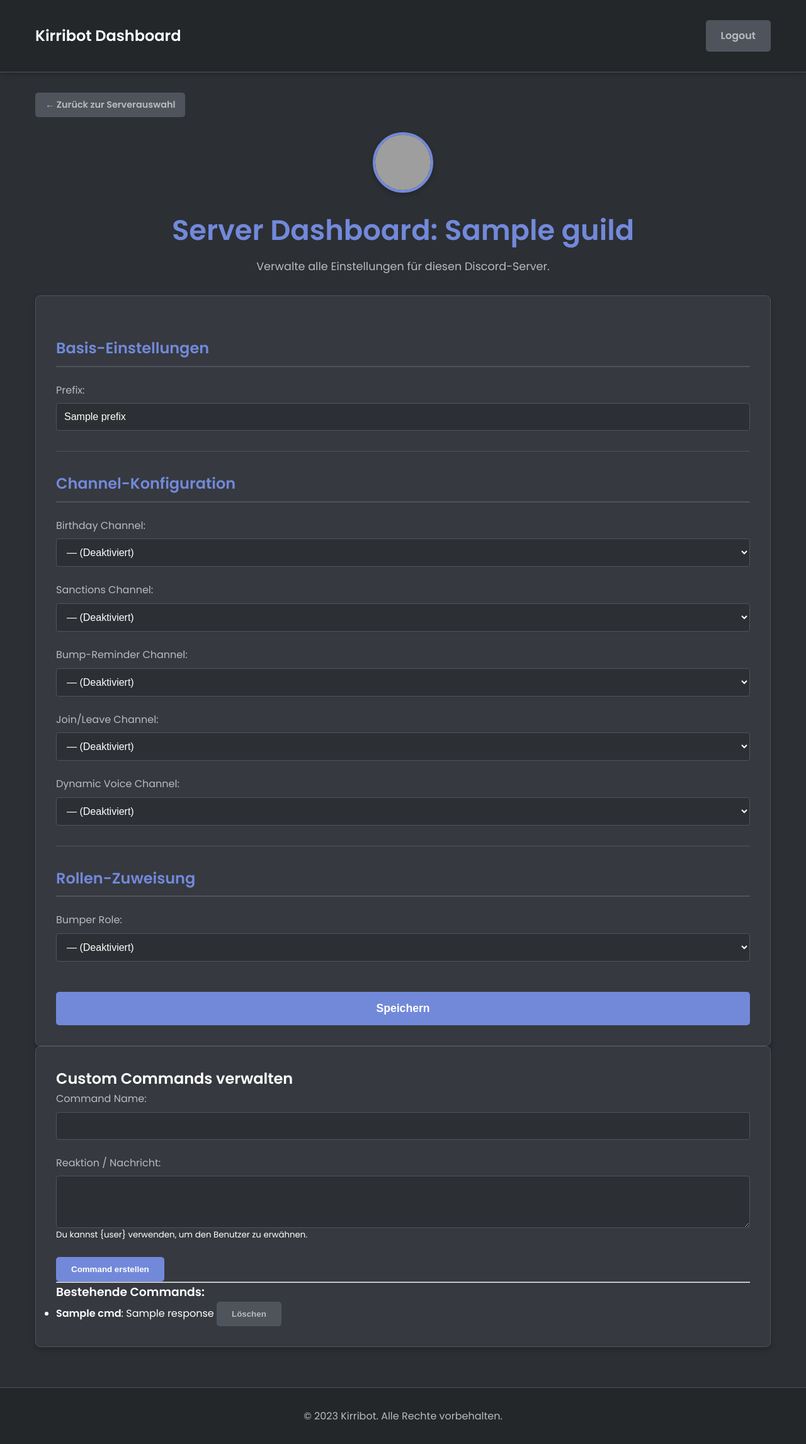
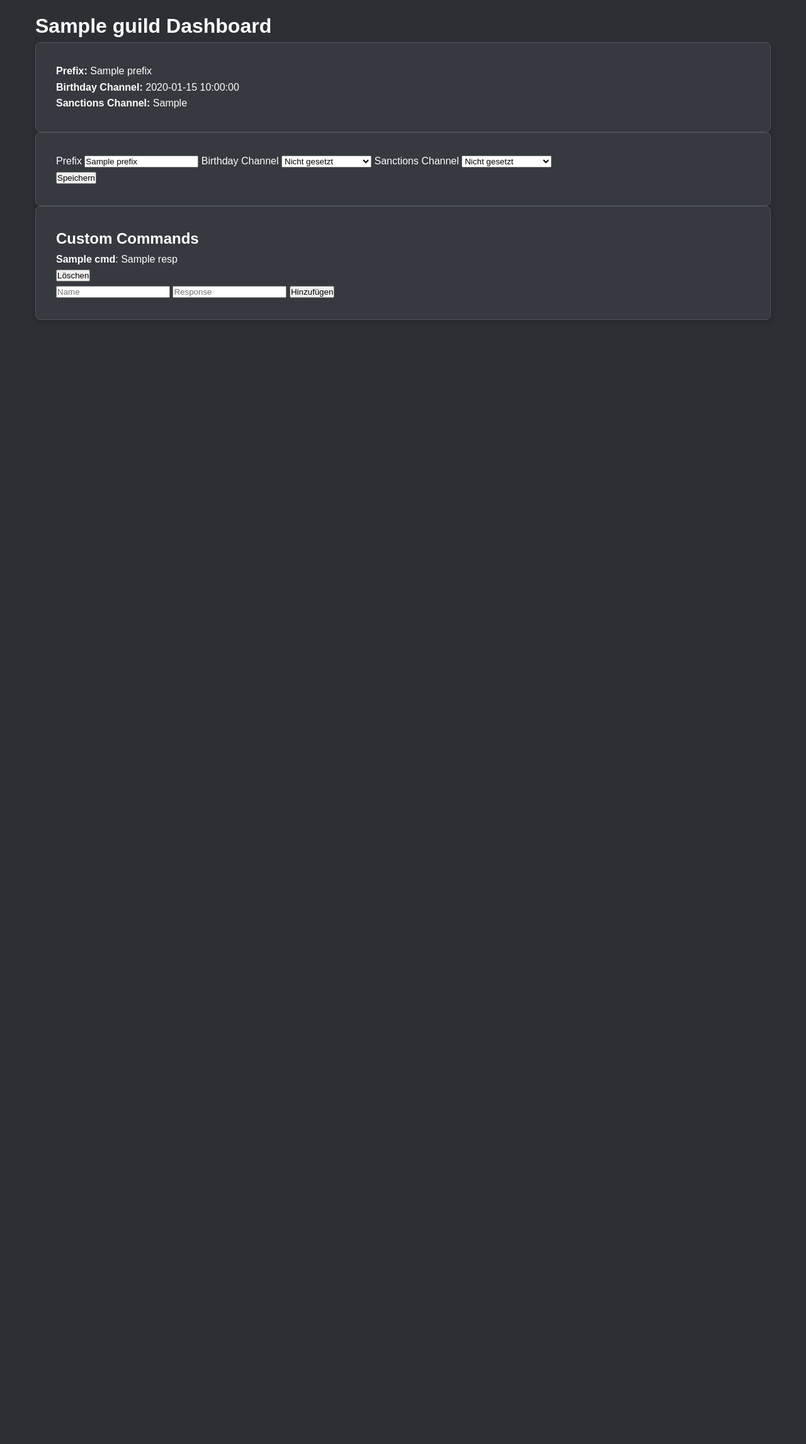
Before and after one commit to Kirreth/kirribot, a Python web app: template templates/server_dashboard.html in a window 1280 px wide. Shown: the whole page at 63% size. After the commit the page ends 508 px from the top, so only its background shows below. Run offline with Jinja, Linux system fonts and the light colour scheme; the template is opened without the code that fills it: most values are stand-ins (such as "Sample title", 1, 10 or a date in 2020); grey boxes are pictures that could not be loaded.

```diff
--- a/templates/server_dashboard.html
+++ b/templates/server_dashboard.html
@@ -2,169 +2,70 @@
 <html lang="de">
 <head>
     <meta charset="UTF-8">
-    <meta name="viewport" content="width=device-width, initial-scale=1.0">
-    <title>Kirribot Dashboard | {{ guild.name }}</title>
+    <title>{{ guild.name }} Dashboard</title>
     <link rel="stylesheet" href="/static/style.css">
-    <link rel="icon" href="/static/favicon.ico" type="image/x-icon">
-    <link href="https://fonts.googleapis.com/css2?family=Poppins:wght@300;400;600&display=swap" rel="stylesheet">
 </head>
 <body>
-    <header class="navbar">
     <div class="container">
-            <a href="/" class="logo">Kirribot Dashboard</a>
-            <nav>
-                <a href="/logout" class="button button-secondary">Logout</a>
-            </nav>
-        </div>
-    </header>
+        <h1>{{ guild.name }} Dashboard</h1>
 
-    <main class="container content-area">
-        <div class="dashboard-controls">
-            <a href="/" class="button button-secondary control-button">← Zurück zur Serverauswahl</a>
+        <!-- Server Info -->
+        <div class="card">
+            <p><strong>Prefix:</strong> {{ prefix }}</p>
+            <p><strong>Birthday Channel:</strong> {{ birthday_channel or "Nicht gesetzt" }}</p>
+            <p><strong>Sanctions Channel:</strong> {{ sanctions_channel or "Nicht gesetzt" }}</p>
         </div>
 
-        <div class="dashboard-header">
-            {% if guild.icon %}
-            <img src="https://cdn.discordapp.com/icons/{{ guild.id }}/{{ guild.icon }}.png?size=128"
-                 alt="{{ guild.name }} Icon"
-                 onerror="this.onerror=null;this.src='/static/default_guild_icon.png';"
-                 class="guild-icon-large">
-            {% else %}
-            <img src="/static/default_guild_icon.png" alt="{{ guild.name }} Icon" class="guild-icon-large">
-            {% endif %}
+        <!-- Einstellungen Form -->
+        <form action="/server/{{ guild_id }}/update" method="post" class="card">
+            <label>Prefix</label>
+            <input type="text" name="prefix" value="{{ prefix }}">
 
-            <h1>Server Dashboard: {{ guild.name }}</h1>
-            <p>Verwalte alle Einstellungen für diesen Discord-Server.</p>
-        </div>
-
-        <div class="card settings-form-card">
-            <form action="/server/{{ guild_id }}/update" method="post" class="settings-form">
-
-                <h2>Basis-Einstellungen</h2>
-                <div class="form-group">
-                    <label for="prefix">Prefix:</label>
-                    <input type="text" id="prefix" name="prefix" value="{{ prefix }}" class="text-input" required>
-                </div>
-
-                <hr>
-
-                <h2>Channel-Konfiguration</h2>
-
-                <div class="form-group">
-                    <label for="birthday_channel">Birthday Channel:</label>
-                    <select id="birthday_channel" name="birthday_channel" class="select-input">
-                        <option value="">— (Deaktiviert)</option>
-                        {% for ch in text_channels %}
-                            <option value="{{ ch.id }}" {% if ch.id|string == birthday_channel %}selected{% endif %}>#{{ ch.name }}</option>
+            <label>Birthday Channel</label>
+            <select name="birthday_channel">
+                <option value="">Nicht gesetzt</option>
+                {% for channel in text_channels %}
+                <option value="{{ channel.id }}" {% if birthday_channel == channel.id|string %}selected{% endif %}>
+                    {{ channel.name }}
+                </option>
                 {% endfor %}
             </select>
-                </div>
 
-                <div class="form-group">
-                    <label for="sanctions_channel">Sanctions Channel:</label>
-                    <select id="sanctions_channel" name="sanctions_channel" class="select-input">
-                        <option value="">— (Deaktiviert)</option>
-                        {% for ch in text_channels %}
-                            <option value="{{ ch.id }}" {% if ch.id|string == sanctions_channel %}selected{% endif %}>#{{ ch.name }}</option>
+            <label>Sanctions Channel</label>
+            <select name="sanctions_channel">
+                <option value="">Nicht gesetzt</option>
+                {% for channel in text_channels %}
+                <option value="{{ channel.id }}" {% if sanctions_channel == channel.id|string %}selected{% endif %}>
+                    {{ channel.name }}
+                </option>
                 {% endfor %}
             </select>
+
+            <div class="form-actions">
+                <button type="submit">Speichern</button>
             </div>
+        </form>
 
-                <div class="form-group">
-                    <label for="bump_channel">Bump-Reminder Channel:</label>
-                    <select id="bump_channel" name="bump_channel" class="select-input">
-                        <option value="">— (Deaktiviert)</option>
-                        {% for ch in text_channels %}
-                            <option value="{{ ch.id }}" {% if ch.id|string == bump_channel %}selected{% endif %}>#{{ ch.name }}</option>
-                        {% endfor %}
-                    </select>
-                </div>
-
-                <div class="form-group">
-                    <label for="joinleft_channel">Join/Leave Channel:</label>
-                    <select id="joinleft_channel" name="joinleft_channel" class="select-input">
-                        <option value="">— (Deaktiviert)</option>
-                        {% for ch in text_channels %}
-                            <option value="{{ ch.id }}" {% if ch.id|string == joinleft_channel %}selected{% endif %}>#{{ ch.name }}</option>
-                        {% endfor %}
-                    </select>
-                </div>
-
-                <div class="form-group">
-                    <label for="voice_channel">Dynamic Voice Channel:</label>
-                    <select id="voice_channel" name="voice_channel" class="select-input">
-                        <option value="">— (Deaktiviert)</option>
-                        {% for ch in voice_channels %}
-                            <option value="{{ ch.id }}" {% if ch.id|string == voice_channel %}selected{% endif %}>{{ ch.name }}</option>
-                        {% endfor %}
-                    </select>
-                </div>
-
-                <hr>
-
-                <h2>Rollen-Zuweisung</h2>
-
-                <div class="form-group">
-                    <label for="bumper_role">Bumper Role:</label>
-                    <select id="bumper_role" name="bumper_role" class="select-input">
-                        <option value="">— (Deaktiviert)</option>
-                        {% for r in roles %}
-                            <option value="{{ r.id }}" {% if r.id|string == bumper_role %}selected{% endif %}>@{{ r.name }}</option>
-                        {% endfor %}
-                    </select>
-                </div>
-
-                <button type="submit" class="button button-primary save-button">Speichern</button>
+        <!-- Custom Commands -->
+        <div class="card">
+            <h2>Custom Commands</h2>
+            {% for cmd, resp in custom_commands.items() %}
+            <div class="command">
+                <span><strong>{{ cmd }}</strong>: {{ resp }}</span>
+                <form action="/server/{{ guild_id }}/commands/remove" method="post">
+                    <input type="hidden" name="command_name" value="{{ cmd }}">
+                    <button>Löschen</button>
                 </form>
             </div>
+            {% endfor %}
 
-        <!-- ------------------------------------------------------------ -->
-        <!-- Custom Commands Bereich -->
-        <!-- ------------------------------------------------------------ -->
-        <div class="card custom-commands-card">
-            <h2>Custom Commands verwalten</h2>
-
-            <!-- Neues Command hinzufügen -->
-            <form action="/server/{{ guild_id }}/commands/add" method="post" class="settings-form">
-                <div class="form-group">
-                    <label for="command_name">Command Name:</label>
-                    <input type="text" id="command_name" name="command_name" class="text-input" required>
+            <!-- Add new command -->
+            <form action="/server/{{ guild_id }}/commands/add" method="post" class="flex">
+                <input type="text" name="command_name" placeholder="Name" class="flex-1">
+                <input type="text" name="response" placeholder="Response" class="flex-2">
+                <button type="submit">Hinzufügen</button>
+            </form>
         </div>
-                <div class="form-group">
-                    <label for="response">Reaktion / Nachricht:</label>
-                    <textarea id="response" name="response" class="text-input" rows="3" required></textarea>
-                    <small>Du kannst {user} verwenden, um den Benutzer zu erwähnen.</small>
     </div>
-                <button type="submit" class="button button-primary">Command erstellen</button>
-            </form>
-
-            <hr>
-
-            <!-- Bestehende Commands auflisten -->
-            {% if custom_commands %}
-            <h3>Bestehende Commands:</h3>
-            <ul class="custom-command-list">
-                {% for cmd in custom_commands %}
-                <li>
-                    <strong>{{ cmd.name }}</strong>: {{ cmd.response }}
-                    <form action="/server/{{ guild_id }}/commands/remove" method="post" style="display:inline;">
-                        <input type="hidden" name="command_name" value="{{ cmd.name }}">
-                        <button type="submit" class="button button-secondary small-button">Löschen</button>
-                    </form>
-                </li>
-                {% endfor %}
-            </ul>
-            {% else %}
-            <p>Es wurden noch keine Custom Commands erstellt.</p>
-            {% endif %}
-        </div>
-
-    </main>
-
-    <footer>
-        <div class="container">
-            <p>&copy; 2023 Kirribot. Alle Rechte vorbehalten.</p>
-        </div>
-    </footer>
 </body>
 </html>
```
Also changed, not shown: templates/index.html (+5 -8 lines), templates/partials/channel_select.html (added, +10 -0 lines), templates/partials/voice_channel_select.html (added, +11 -0 lines). Lines whose indentation alone changed are shown as unchanged.
